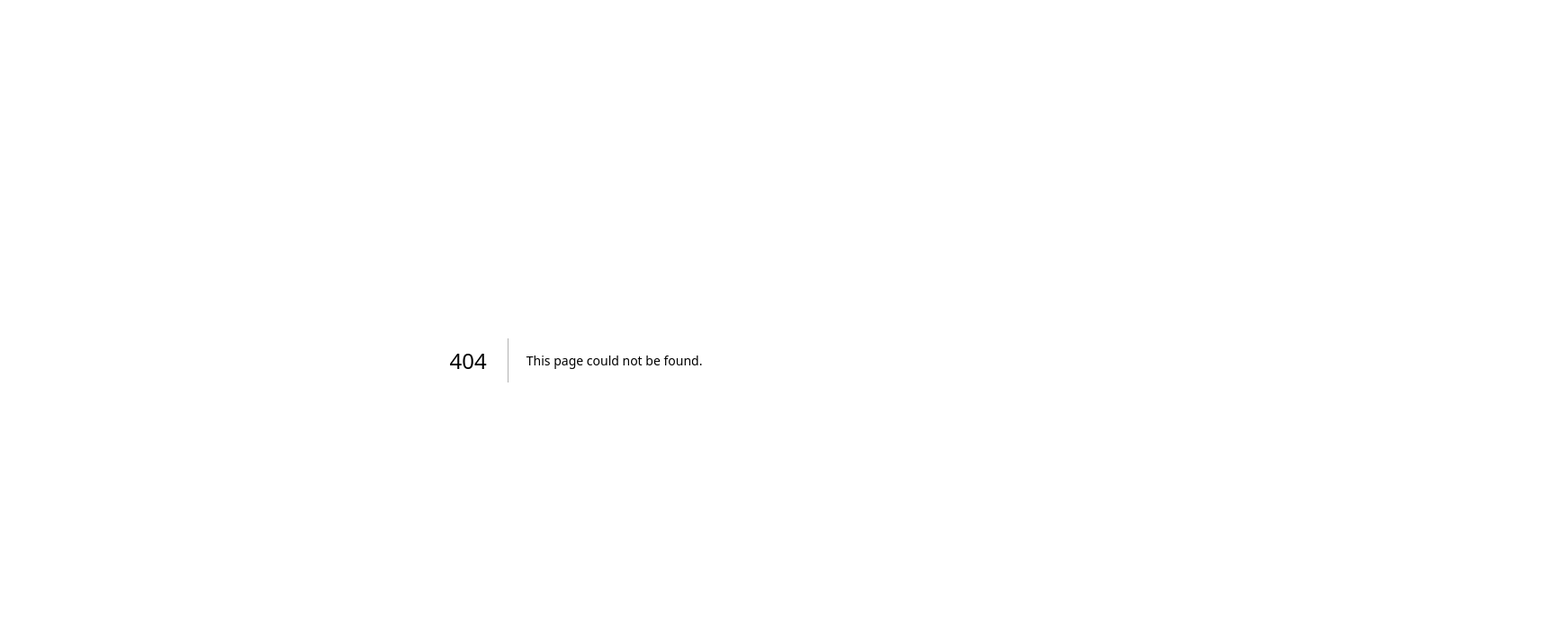
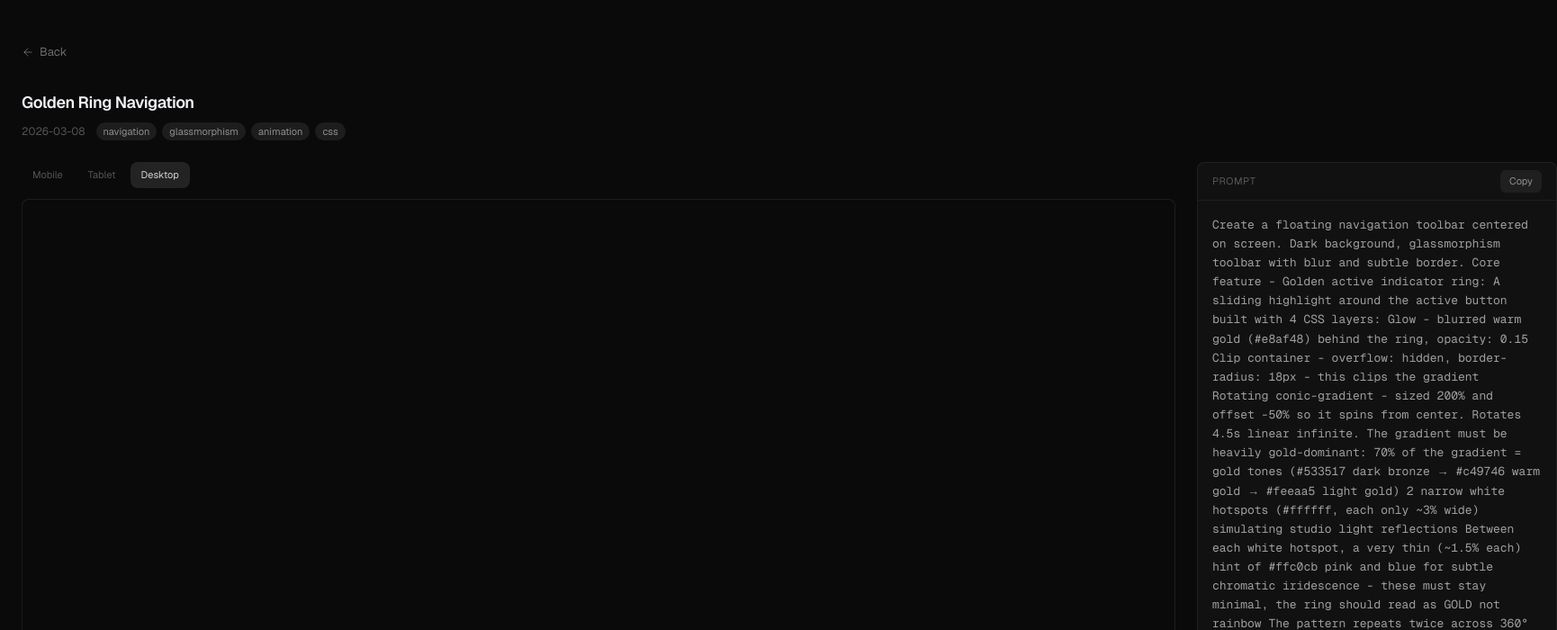
Before and after one commit to danielhirt/ux-designs, a Next.js app: page /golden-ring-nav in a window 1280 px wide. Before the commit this address had no page. Shown: the top 700 px of the page at 90% size, 1730 px wide, since content can reach past the window. Built offline with nearby package versions, Linux system fonts and the light colour scheme.

Commit message:
feat: build detail page with preview and prompt panels

```diff
--- /dev/null
+++ b/app/[slug]/page.tsx
@@ -0,0 +1,89 @@
+import { notFound } from "next/navigation";
+import Link from "next/link";
+import { getAllComponents, getComponent } from "@/lib/components";
+import { PreviewFrame } from "@/components/preview-frame";
+import { PromptBlock } from "@/components/prompt-block";
+
+export async function generateStaticParams() {
+  const components = getAllComponents();
+  return components.map((c) => ({ slug: c.slug }));
+}
+
+export async function generateMetadata({
+  params,
+}: {
+  params: Promise<{ slug: string }>;
+}) {
+  const { slug } = await params;
+  const component = getComponent(slug);
+  if (!component) return {};
+  return {
+    title: `${component.title} — UX Designs`,
+    description: component.description,
+  };
+}
+
+export default async function DetailPage({
+  params,
+}: {
+  params: Promise<{ slug: string }>;
+}) {
+  const { slug } = await params;
+  const component = getComponent(slug);
+  if (!component) notFound();
+
+  const iframeSrc = `/registry/${component.slug}/${component.htmlFile}`;
+
+  return (
+    <main className="max-w-7xl mx-auto px-6 py-12">
+      {/* Back link */}
+      <Link
+        href="/"
+        className="inline-flex items-center gap-1.5 text-[13px] text-white/40 hover:text-white/60 transition-colors duration-200 mb-8"
+      >
+        <svg
+          width="14"
+          height="14"
+          viewBox="0 0 24 24"
+          fill="none"
+          stroke="currentColor"
+          strokeWidth="1.5"
+          strokeLinecap="round"
+          strokeLinejoin="round"
+        >
+          <path d="M19 12H5M12 19l-7-7 7-7" />
+        </svg>
+        Back
+      </Link>
+
+      {/* Title + meta */}
+      <div className="mb-6">
+        <h1 className="text-lg font-semibold tracking-tight mb-2">
+          {component.title}
+        </h1>
+        <div className="flex items-center gap-3">
+          <span className="text-[12px] text-white/30">{component.date}</span>
+          <div className="flex flex-wrap gap-1.5">
+            {component.tags.map((tag) => (
+              <span
+                key={tag}
+                className="text-[11px] px-2 py-0.5 rounded-full bg-white/[0.08] text-white/50"
+              >
+                {tag}
+              </span>
+            ))}
+          </div>
+        </div>
+      </div>
+
+      {/* Two-panel layout */}
+      <div className="grid lg:grid-cols-[1fr_400px] gap-6">
+        {/* Preview */}
+        <PreviewFrame src={iframeSrc} title={component.title} />
+
+        {/* Prompt */}
+        <PromptBlock prompt={component.prompt} />
+      </div>
+    </main>
+  );
+}
```
